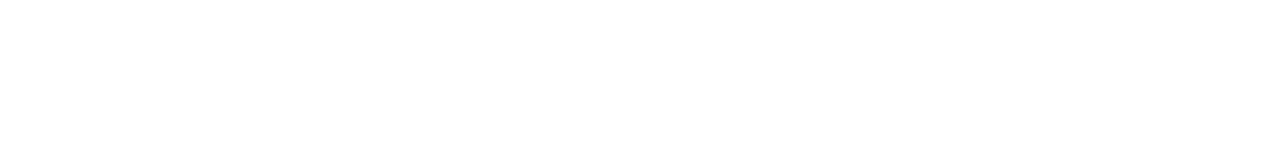
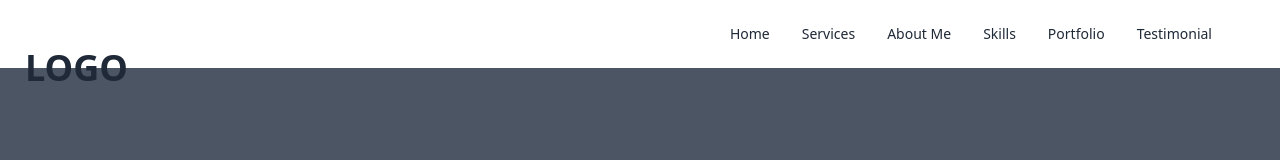
Before and after one commit to Mamunfx/PortfolioWeb, a React (Vite) app in the folder Client/portfolio-web/: page / in a window 1280 px wide. Shown: the top 160 px of the page. Built offline with nearby package versions, Linux system fonts and the light colour scheme.

Commit message:
no change

```diff
--- a/Client/portfolio-web/src/App.jsx
+++ b/Client/portfolio-web/src/App.jsx
@@ -14,7 +14,7 @@
 function App() {
   return (
     <>
-      {/* <Navbar />
+      <Navbar />
       <section id="banner">
         <Banner />
       </section>
@@ -41,7 +41,7 @@
       </section>
       <section id="footer">
         <Footer />
-      </section> */}
+      </section>
 
     </>
   );
```
